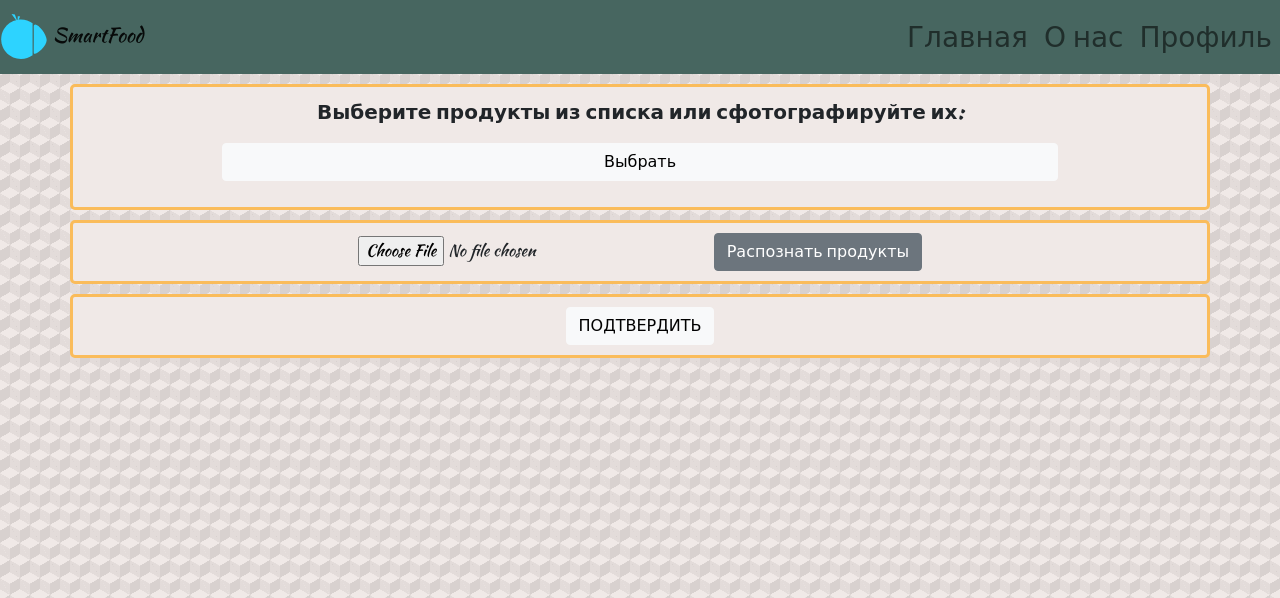
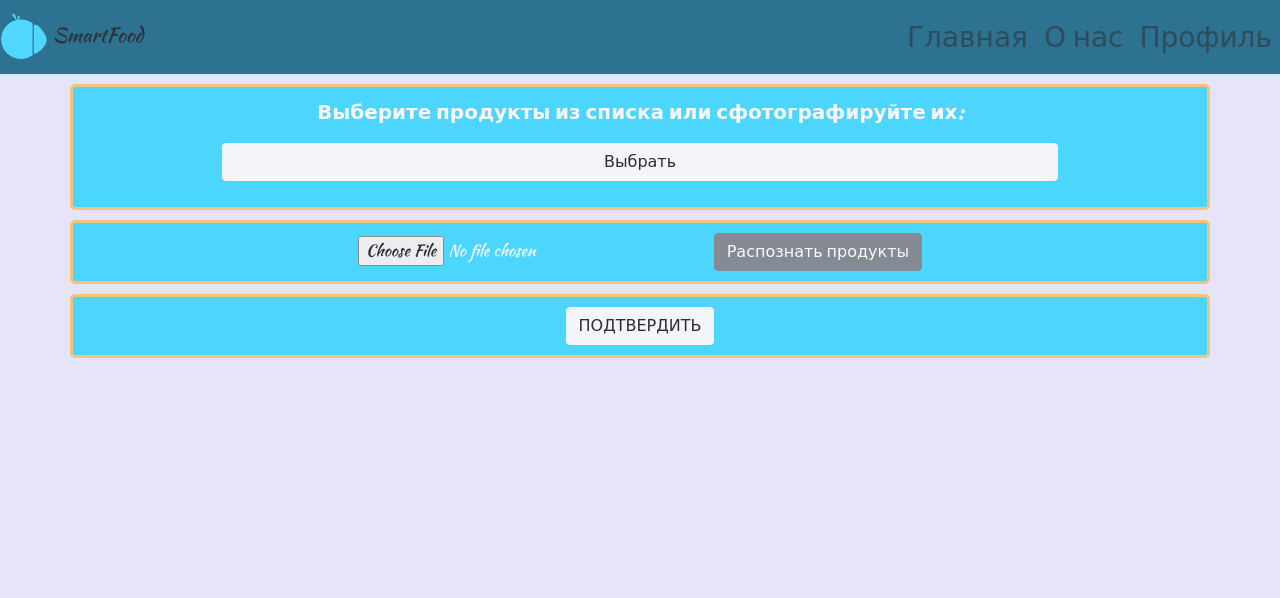
Before and after one commit to Mikrikle/smartfood, a Django app: page /smartfood/ in a window 1280 px wide. Shown: the top 598 px of the page. Run offline with Django 3.2, Linux system fonts and the light colour scheme; data comes from the database, SQL or seed files in the repository; some libraries are stand-ins or nearby versions.

Commit message:
css added

```diff
--- a/siteapp/static/css/style.css
+++ b/siteapp/static/css/style.css
@@ -2,7 +2,7 @@
 /* navbar */
 .container{
     margin-top: 10px;
-    background-color: #F0E9E7;
+    background-color: #28d3ff;
     border-radius: 5px;
     padding: 10px;
     border: solid #FABC5B 3px;
@@ -12,13 +12,15 @@
 }
 .body{
     font-family: 'Kaushan Script', cursive;
-    background-color: #d8d1cf;
-    background-image:  linear-gradient(30deg, #F0E9E7 12%, transparent 12.5%, transparent 87%, #F0E9E7 87.5%, #F0E9E7), linear-gradient(150deg, #F0E9E7 12%, transparent 12.5%, transparent 87%, #F0E9E7 87.5%, #F0E9E7), linear-gradient(30deg, #F0E9E7 12%, transparent 12.5%, transparent 87%, #F0E9E7 87.5%, #F0E9E7), linear-gradient(150deg, #F0E9E7 12%, transparent 12.5%, transparent 87%, #F0E9E7 87.5%, #F0E9E7), linear-gradient(60deg, #F0E9E777 25%, transparent 25.5%, transparent 75%, #F0E9E777 75%, #F0E9E777), linear-gradient(60deg, #F0E9E777 25%, transparent 25.5%, transparent 75%, #F0E9E777 75%, #F0E9E777);
-    background-size: 20px 35px;
+    color: #ffffff;
+    background-color: #e5e5f7;
+    opacity: 0.8;
+    background-image: radial-gradient(#444cf7 0.5px, #e5e5f7 0.5px);
+    background-size: 10px 10px;
     background-position: 0 0, 0 0, 10px 18px, 10px 18px, 0 0, 10px 18px;
 }
 .navbar{
-    background-color: #476660;
+    background-color: #005678;
 }
 .fooditem{
     margin: 3px;
```
